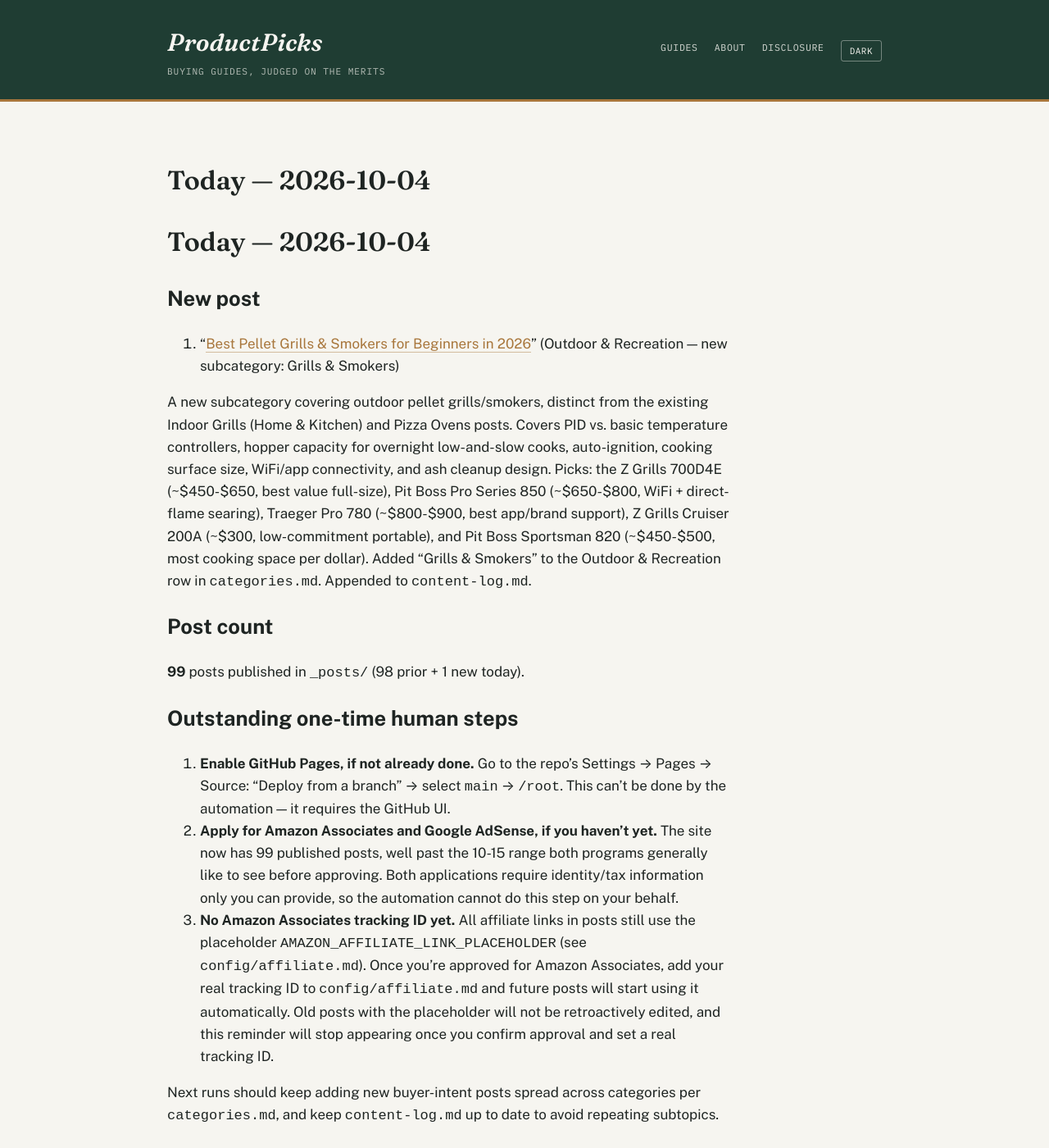
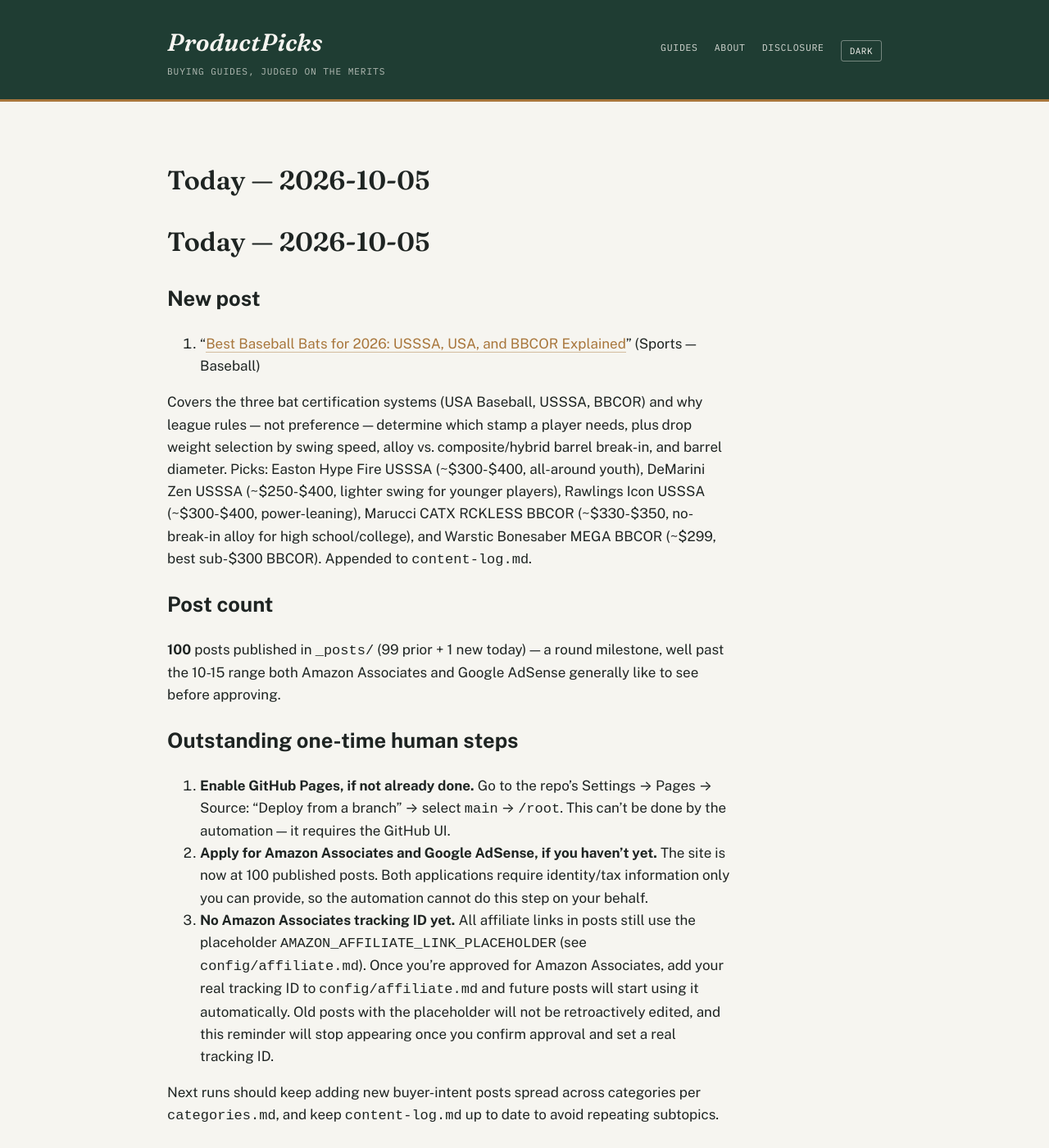
Before and after one commit to ajith198/ProductPicks, a Jekyll site: the page built from today.md, in a window 1280 px wide and 1400 px high. Shown: the whole window at 82% size. Built offline with Jekyll 4.4.1, drawn with Linux system fonts in a browser that asks for light colours; our own code applies the rules of GitHub Pages for plain Markdown files.

Commit message:
daily: 2026-10-05 new post + log update
New post: Best Baseball Bats for 2026 (USSSA vs USA vs BBCOR explained),
Sports/Baseball subcategory. Reaches 100 posts published.

Co-Authored-By: Claude Sonnet 5 <noreply@anthropic.com>
Claude-Session: https://claude.ai/code/session_0195HHmeegMoX7LAmaeF8UX4

```diff
--- a/today.md
+++ b/today.md
@@ -1,19 +1,19 @@
-# Today — 2026-10-04
+# Today — 2026-10-05
 
 ## New post
 
-1. "[Best Pellet Grills & Smokers for Beginners in 2026](/grills-smokers/buying-guides/best-pellet-grills-for-beginners/)" (Outdoor & Recreation — new subcategory: Grills & Smokers)
+1. "[Best Baseball Bats for 2026: USSSA, USA, and BBCOR Explained](/baseball/buying-guides/best-baseball-bats-usssa-usa-bbcor-explained/)" (Sports — Baseball)
 
-A new subcategory covering outdoor pellet grills/smokers, distinct from the existing Indoor Grills (Home & Kitchen) and Pizza Ovens posts. Covers PID vs. basic temperature controllers, hopper capacity for overnight low-and-slow cooks, auto-ignition, cooking surface size, WiFi/app connectivity, and ash cleanup design. Picks: the Z Grills 700D4E (~$450-$650, best value full-size), Pit Boss Pro Series 850 (~$650-$800, WiFi + direct-flame searing), Traeger Pro 780 (~$800-$900, best app/brand support), Z Grills Cruiser 200A (~$300, low-commitment portable), and Pit Boss Sportsman 820 (~$450-$500, most cooking space per dollar). Added "Grills & Smokers" to the Outdoor & Recreation row in `categories.md`. Appended to `content-log.md`.
+Covers the three bat certification systems (USA Baseball, USSSA, BBCOR) and why league rules — not preference — determine which stamp a player needs, plus drop weight selection by swing speed, alloy vs. composite/hybrid barrel break-in, and barrel diameter. Picks: Easton Hype Fire USSSA (~$300-$400, all-around youth), DeMarini Zen USSSA (~$250-$400, lighter swing for younger players), Rawlings Icon USSSA (~$300-$400, power-leaning), Marucci CATX RCKLESS BBCOR (~$330-$350, no-break-in alloy for high school/college), and Warstic Bonesaber MEGA BBCOR (~$299, best sub-$300 BBCOR). Appended to `content-log.md`.
 
 ## Post count
 
-**99** posts published in `_posts/` (98 prior + 1 new today).
+**100** posts published in `_posts/` (99 prior + 1 new today) — a round milestone, well past the 10-15 range both Amazon Associates and Google AdSense generally like to see before approving.
 
 ## Outstanding one-time human steps
 
 1. **Enable GitHub Pages, if not already done.** Go to the repo's Settings → Pages → Source: "Deploy from a branch" → select `main` → `/root`. This can't be done by the automation — it requires the GitHub UI.
-2. **Apply for Amazon Associates and Google AdSense, if you haven't yet.** The site now has 99 published posts, well past the 10-15 range both programs generally like to see before approving. Both applications require identity/tax information only you can provide, so the automation cannot do this step on your behalf.
+2. **Apply for Amazon Associates and Google AdSense, if you haven't yet.** The site is now at 100 published posts. Both applications require identity/tax information only you can provide, so the automation cannot do this step on your behalf.
 3. **No Amazon Associates tracking ID yet.** All affiliate links in posts still use the placeholder `AMAZON_AFFILIATE_LINK_PLACEHOLDER` (see `config/affiliate.md`). Once you're approved for Amazon Associates, add your real tracking ID to `config/affiliate.md` and future posts will start using it automatically. Old posts with the placeholder will not be retroactively edited, and this reminder will stop appearing once you confirm approval and set a real tracking ID.
 
 Next runs should keep adding new buyer-intent posts spread across categories per `categories.md`, and keep `content-log.md` up to date to avoid repeating subtopics.
```
Also changed, not shown: TODAY.md (+1 -1 lines), _posts/2026-10-05-best-baseball-bats-usssa-usa-bbcor-explained.md (added, +57 -0 lines), content-log.md (+1 -0 lines).
